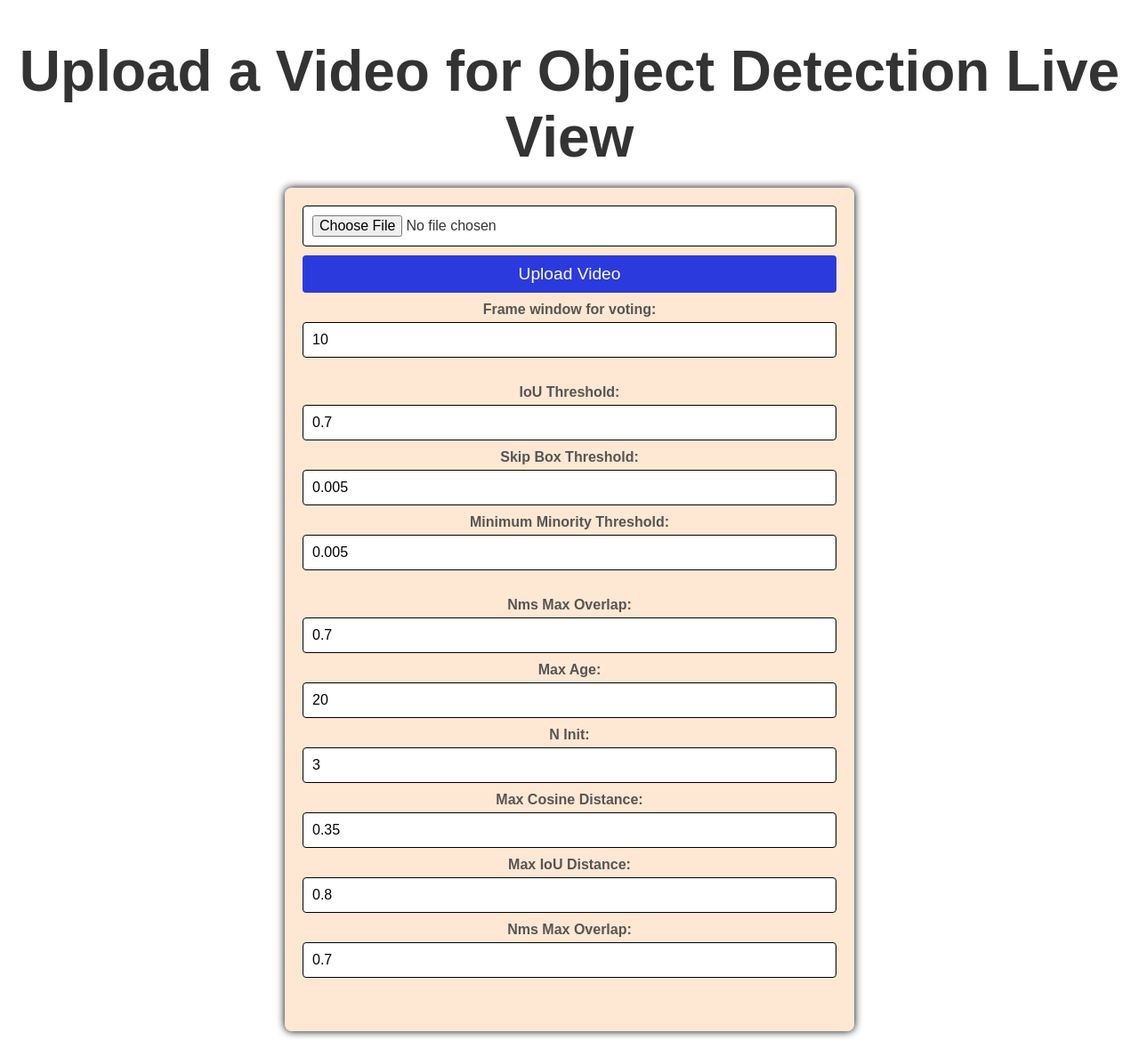
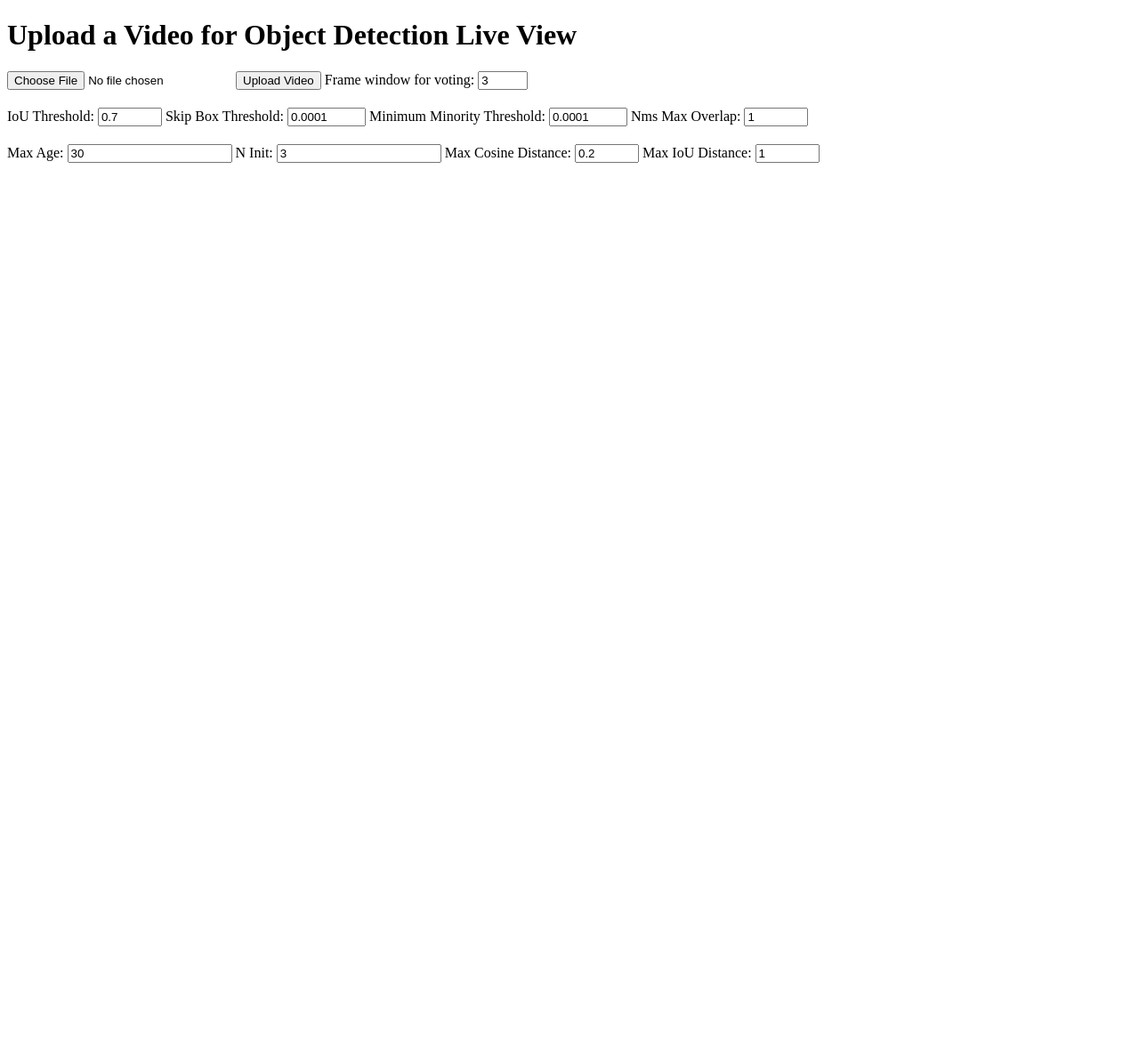
Before and after one commit to nhutanh2004/CS420-Helmet-Detection-with-YOLO_The_app_part, a Flask app: page /live_stream in a window 1280 px wide. Shown: the whole page at 89% size. After the commit the page ends 183 px from the top, so only its background shows below. Run offline with Flask 2, Linux system fonts and the light colour scheme.

Commit message:
add style. css

```diff
--- a/templates/home.html
+++ b/templates/home.html
@@ -3,7 +3,6 @@
 <head>
     <meta charset="UTF-8">
     <title>Home Page</title>
-    <link rel="stylesheet" href="{{ url_for('static', filename='styles.css') }}">
 </head>
 <body>
     <h1>Welcome to Object Detection</h1>
--- a/templates/video_live.html
+++ b/templates/video_live.html
@@ -3,7 +3,15 @@
 <head>
     <meta charset="UTF-8">
     <title>Upload Video for Object Detection Live View</title>
-    <link rel="stylesheet" href="{{ url_for('static', filename='styles.css') }}">
+    <style>
+        #live-stream {
+            display: none; /* Hide the live stream section initially */
+        }
+
+        #live-stream img {
+            width: 100%;
+        }
+    </style>
 </head>
 <body>
     <h1>Upload a Video for Object Detection Live View</h1>
@@ -16,31 +24,29 @@
                 <input type="file" name="file" accept="video/*" required>
                 <input type="submit" id="submit-button" value="Upload Video">
                 <label for="frame_window">Frame window for voting:</label>
-                <input type="number" id="frame_window" name="frame_window" step="1" min="1" max="30" value="10" required>
+                <input type="number" id="frame_window" name="frame_window" step="1" min="2" max="10" value="3" required>
             </div>
             <!-- Second Row -->
             <div style="margin-bottom: 20px;">
                 <label for="iou_thr">IoU Threshold:</label>
                 <input type="number" id="iou_thr" name="iou_thr" step="0.01" min="0" max="1" value="0.7" required>
                 <label for="skip_box_thr">Skip Box Threshold:</label>
-                <input type="number" id="skip_box_thr" name="skip_box_thr" step="0.0001" min="0" max="1" value="0.005" required>
+                <input type="number" id="skip_box_thr" name="skip_box_thr" step="0.0001" min="0" max="1" value="0.0001" required>
                 <label for="p">Minimum Minority Threshold:</label>
-                <input type="number" id="p" name="p" step="0.0001" min="0" max="1" value="0.005" required>
+                <input type="number" id="p" name="p" step="0.0001" min="0" max="1" value="0.0001" required>
+                <label for="nms_max_overlap">Nms Max Overlap:</label>
+                <input type="number" id="nms_max_overlap" name="nms_max_overlap" step="0.01" min="0" max="1" value="1" required>
             </div>
             <!-- Third Row -->
             <div>
-                <label for="nms_max_overlap">Nms Max Overlap:</label>
-                <input type="number" id="nms_max_overlap" name="nms_max_overlap" step="0.01" min="0" max="1" value="0.7" required>
                 <label for="max_age">Max Age:</label>
-                <input type="number" id="max_age" name="max_age" step="1" min="1" value="20" required>
+                <input type="number" id="max_age" name="max_age" step="1" min="1" value="30" required>
                 <label for="n_init">N Init:</label>
                 <input type="number" id="n_init" name="n_init" step="1" min="1" value="3" required>
                 <label for="max_cosine_distance">Max Cosine Distance:</label>
-                <input type="number" id="max_cosine_distance" name="max_cosine_distance" step="0.01" min="0" max="1" value="0.35" required>
+                <input type="number" id="max_cosine_distance" name="max_cosine_distance" step="0.01" min="0" max="1" value="0.2" required>
                 <label for="max_iou_distance">Max IoU Distance:</label>
-                <input type="number" id="max_iou_distance" name="max_iou_distance" step="0.01" min="0" max="1" value="0.8" required>
-                <label for="nms_max_overlap">Nms Max Overlap:</label>
-                <input type="number" id="nms_max_overlap" name="nms_max_overlap" step="0.01" min="0" max="1" value="0.7" required>
+                <input type="number" id="max_iou_distance" name="max_iou_distance" step="0.01" min="0" max="1" value="1" required>
             </div>
         </div>
     </form>
```
Also changed, not shown: templates/video.html (+16 -24 lines).
